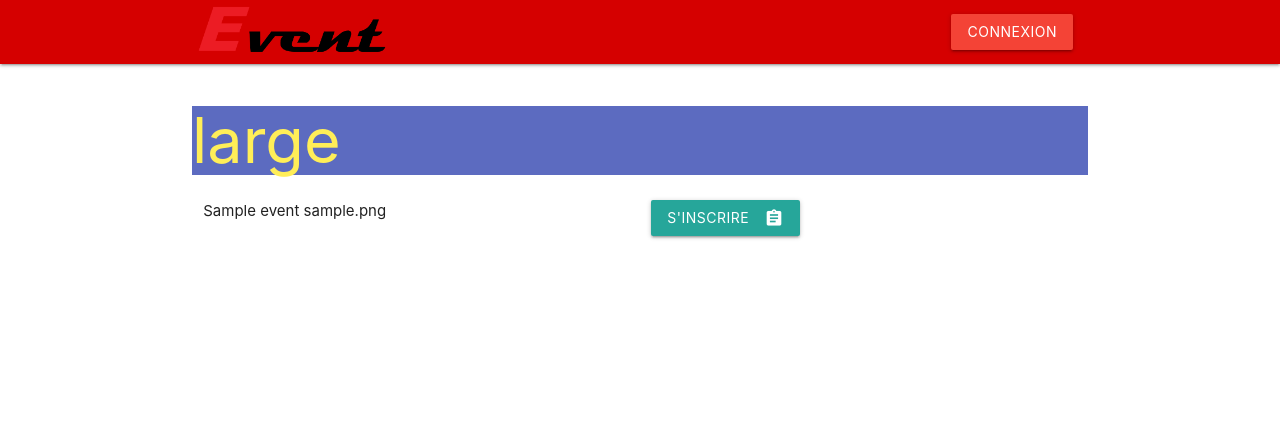
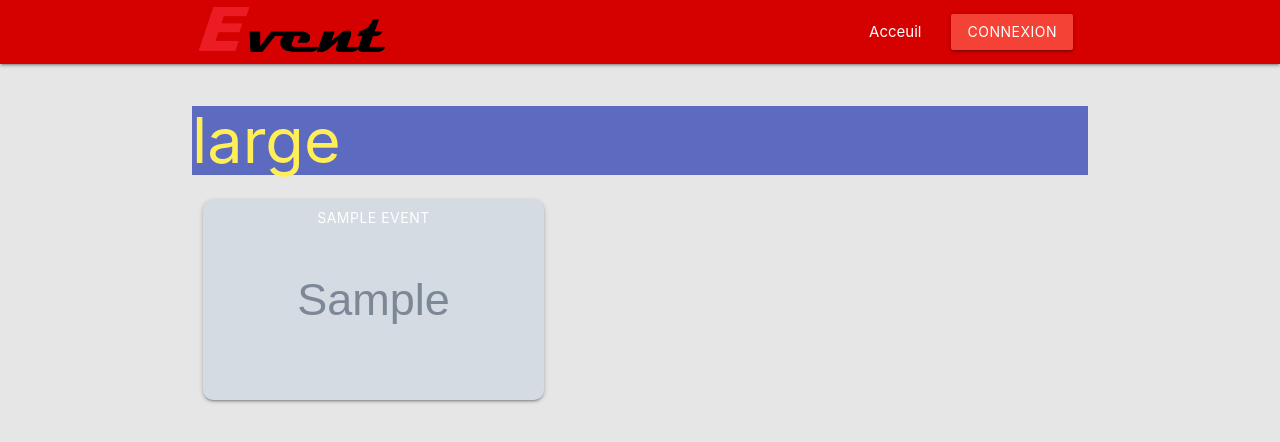
Before and after one commit to DaysukAM/E-vent, a Symfony app: template templates/lobby/index.html.twig in a window 1280 px wide. Shown: the top 442 px of the page. Run offline with Twig, Linux system fonts and the light colour scheme; the template is opened without the code that fills it: most values are stand-ins (such as "Sample title", 1, 10 or a date in 2020); grey boxes marked "Sample" are stand-in pictures; some libraries are stand-ins or nearby versions.

Commit message:
CSS improvement

```diff
--- a/public/CSS/style.css
+++ b/public/CSS/style.css
@@ -1,3 +1,6 @@
+html,body{
+    background-color: #e6e6e6;
+}
 .logo-event{
     padding: 5px;
 width: 200px;
@@ -17,3 +20,56 @@ width: 200px;
     -o-transform:skew(30deg);
     transform:skew(30deg);
 }
+.event-image{
+    width: 100%;
+    position: relative;
+    transition: 1s;
+
+}
+.event-image:hover{
+    transition: 1s;
+    opacity: 30%;
+}
+.event-btn{
+    width: 80%;
+    height: 200px;
+    padding: 0;
+    border: 10px #0D47A1;
+    border-radius: 10px;
+    background-size: 120%;
+    background-position: center;
+    position: relative;
+}
+.event-display{
+    border: 10px #0D47A1;
+    border-radius: 10px;
+}
+.inscription-div{
+    font-size: 200% !important;
+    width: 0%;
+    height: 80%;
+    transition: 1s;
+    -webkit-animation-duration: 1s;
+    animation-duration: 1s;
+}
+.inscription-icon{
+    font-size: 200% !important;
+}
+.event-title{
+    border-top-right-radius: 10px;
+    border-top-left-radius: 10px;
+}
+.bottom-color{
+    position: absolute;
+    bottom: 0;
+    width: 100%;
+    height: 5%;
+    border-bottom-right-radius: 10px;
+    border-bottom-left-radius: 10px;
+}
+.event-btn:hover > .inscription-div {
+    width: 40%;
+}
+.event-btn:hover{
+    opacity: 80%;
+}
--- a/src/Controller/Backoffice/UserController.php
+++ b/src/Controller/Backoffice/UserController.php
@@ -74,7 +74,7 @@ class UserController extends AbstractController
             $entitymanager->persist($user);
             $entitymanager->flush();
 
-            return $this->redirectToRoute('index');
+            return $this->redirectToRoute('lobby');
         }
 
 
--- a/templates/base.html.twig
+++ b/templates/base.html.twig
@@ -21,21 +21,12 @@
 
             <img class="logo-event " src="{{ asset('img/logo-event.png') }}"/>
         </a>
-        <a href="#" class="sidenav-trigger" data-target="mobile-links">
-            <i class="material-icons">menu</i>
-        </a>
         <ul class="right hide-on-med-and-down">
+            <li><a href="{{ path('lobby') }}">Acceuil</a> </li>
             <li><a class="btn red waves-effect waves-light" href="{{ path('app_login') }}">Connexion</a> </li>
         </ul>
     </div>
 </nav>
-
-<ul class="sidenav" id="mobile-links">
-    <li><a href="#">Mon compte
-            <i class="material-icons right">account_circle</i>
-        </a> </li>
-    <li><a href="#">Mes évenements</a> </li>
-</ul>
 
 <div class="container">
     <h1 class="hide-on-med-and-down indigo lighten-1 yellow-text text-lighten-1">large</h1>
--- a/templates/baseback.html.twig
+++ b/templates/baseback.html.twig
@@ -25,6 +25,7 @@
                 <i class="material-icons">menu</i>
             </a>
         <ul class="right hide-on-med-and-down">
+            <li><a href="{{ path('lobby') }}">Acceuil</a> </li>
             <li><a href="{{ path('event') }}">Mes évenements</a> </li>
             <li><a href="{{ path('myinfo')}}">Mon compte</a> </li>
             <li><a href="#" class="btn-floating red darken-4 z-depth-0">
--- a/templates/lobby/index.html.twig
+++ b/templates/lobby/index.html.twig
@@ -9,23 +9,32 @@
 
 {% block body %}
 
+    {% set row = true %}
+    {% for event in Events %}
+        {% if row %}
+        <div class="container">
 
-    {% for event in Events %}
-        <div class="container">
             <div class="row">
-                <div class="col s6 m6 l6">
-                    {{ event.name }}
-                    {{ event.image }}
+                {% endif %}
+                <div class="event-display col s12 m12 l6 ">
+                    <a style="background-image: url({{ asset('image_event/') ~ event.image }})" class="btn waves-effect waves-light event-btn" href="{{ path ('event_edit',{'id':event.id}) }}">
+                        <div id="event-title" class="event-title {{event.color}} center ">{{ event.name }}</div>
+                        <div class="inscription-div {{event.color}} right">
+                            <br>
+                        <i class="inscription-icon material-icons center">assignment</i>
+                        </div>
+                        <div id="bottom-color" class="bottom-color {{event.color}} "></div>
+                    </a>
                 </div>
-                <div class="col s6 m6 l6">
-                    <a class="btn " href="{{ path ('event_edit',{'id':event.id}) }}">
-                        <span>S'inscrire</span>
-                        <i class="material-icons right">assignment</i>
-                    </a>
+                {% if row %}
 
+            {% set row = false %}
+            {% else %}
+            </div>
                 </div>
-            </div>
-        </div>
+                {% set row = true %}
+            {% endif %}
+
     {% endfor %}
 
 {% endblock %}
```
Also changed, not shown: src/Entity/Event.php (+17 -0 lines), src/Migrations/Version20200228082457.php (added, +37 -0 lines), templates/event/index.html.twig (+24 -9 lines), public/image_event/590c0d6a99fcbb04a963b5a109f688c3.jpeg (added), public/image_event/bd266de51cf6b6fc1a9e961bf4dd6fe9.png (added), public/image_event/dfeb2a12ece606cf8c4c2a07668caff5.jpeg (added), public/image_event/e0dd549a56d73559bf4af0a795ad1c63.png (added).
